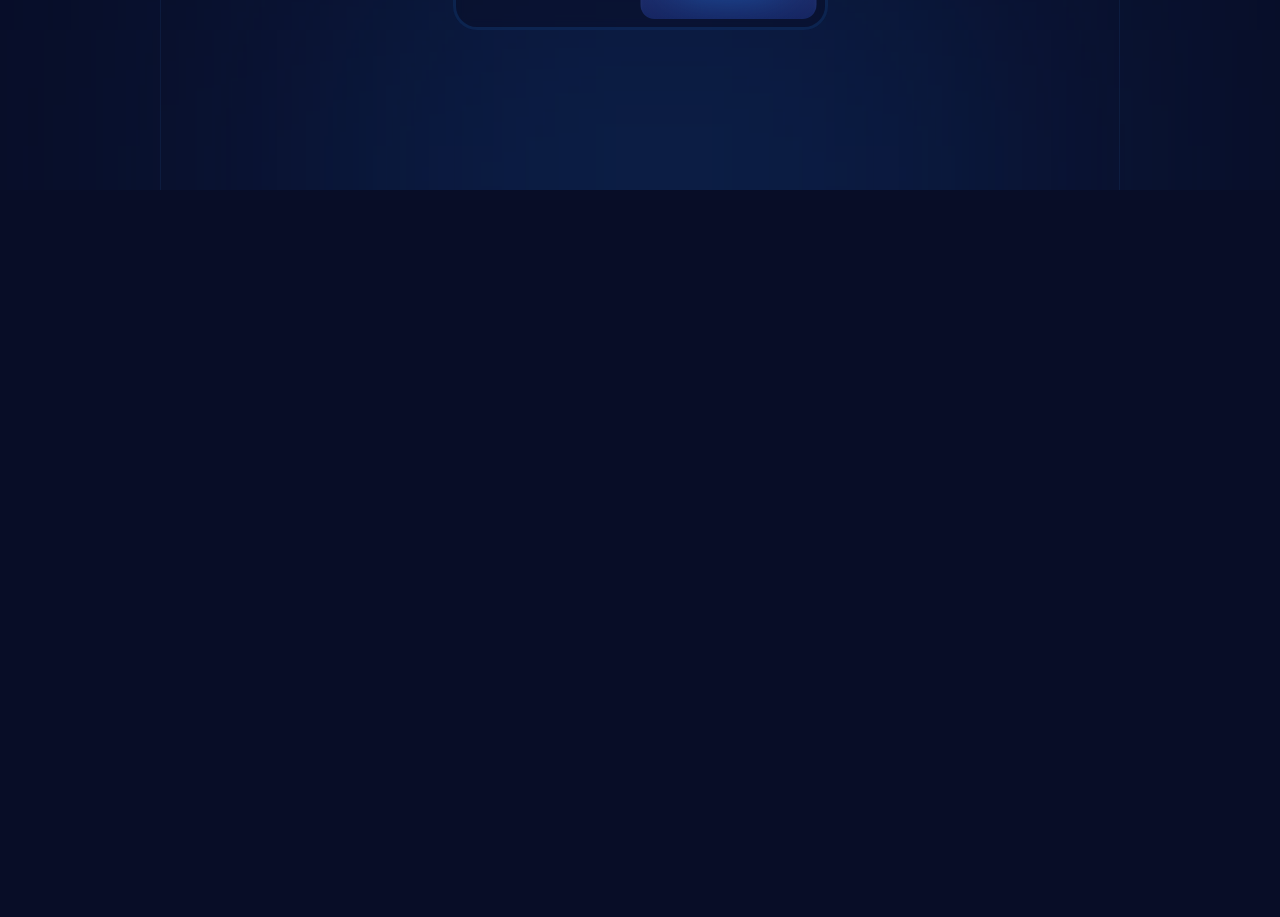
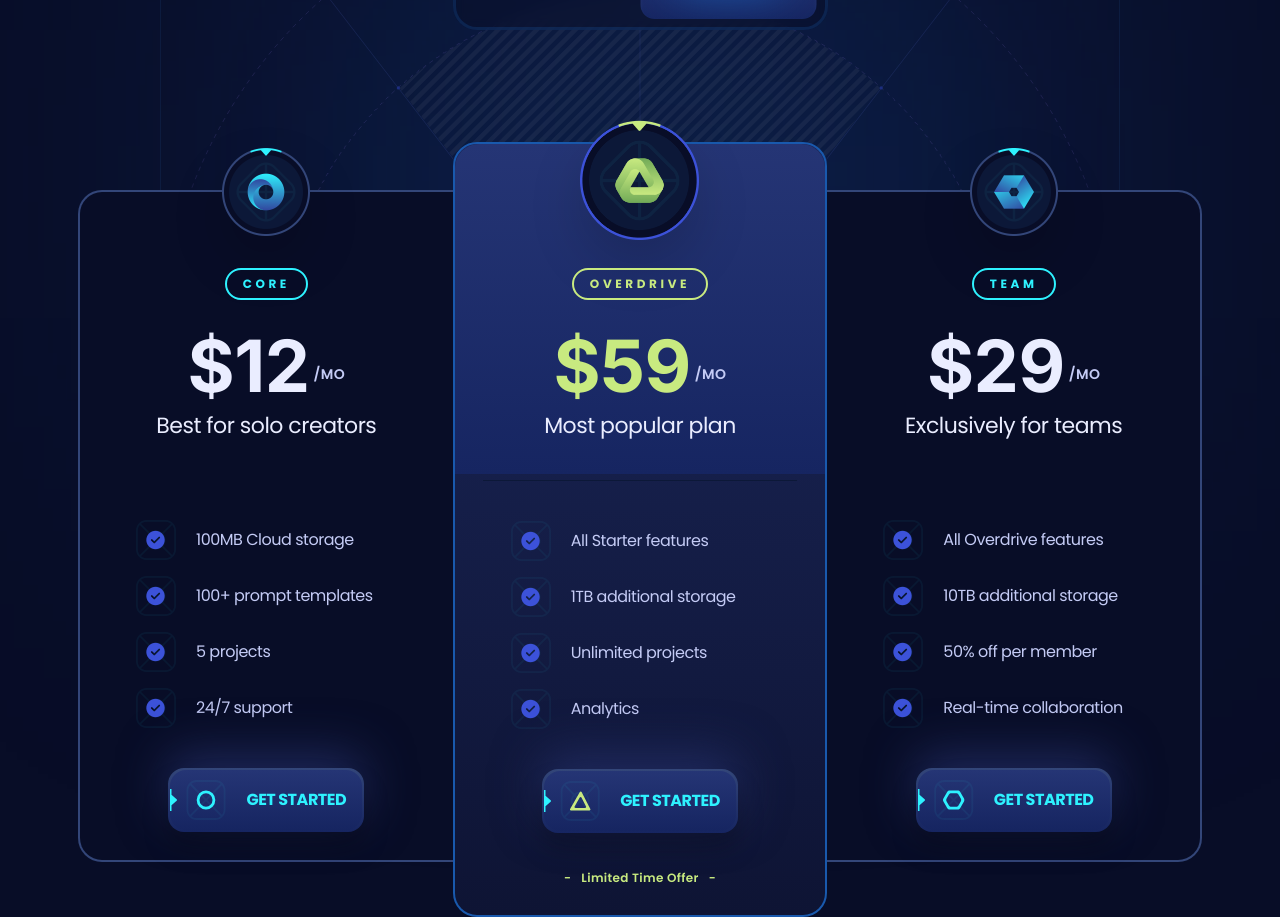
Before and after one commit to sawzwe/avota_landing_demo, a React (Vite) app: page / in a window 1280 px wide. Shown: the part 2140-3057 px from the top of the page. Before the commit the page ends 2330 px from the top, so only its background shows below. Built offline with nearby package versions, Linux system fonts and the light colour scheme.

Commit message:
Feat: Completed Pricing Page

```diff
--- a/package.json
+++ b/package.json
@@ -14,6 +14,7 @@
     "i18next": "^23.15.1",
     "prettier": "^3.3.3",
     "react": "^18.3.1",
+    "react-countup": "^6.5.3",
     "react-dom": "^18.3.1",
     "react-flags-select": "^2.2.3",
     "react-i18next": "^15.0.2",
--- a/public/translations/en/global.json
+++ b/public/translations/en/global.json
@@ -27,6 +27,8 @@
   "pricing": {
     "flexible_pricing_for_teams": "Flexible pricing for teams of all sizes",
     "monthly": "monthly",
-    "annual": "annual"
+    "annual": "annual",
+    "get_started": "Get Started",
+    "limited_time_offer": "Limited Time Offer"
   }
 }
--- a/src/sections/Pricing.tsx
+++ b/src/sections/Pricing.tsx
@@ -2,6 +2,9 @@
 import { useState } from "react";
 import clsx from "clsx";
 import { useTranslation } from "react-i18next";
+import { plans } from "../constants";
+import CountUp from "react-countup";
+import Button from "../components/Button";
 
 const Pricing = () => {
   const [onMonthly, setOnMonthly] = useState<boolean>(false);
@@ -34,6 +37,117 @@
                 )}
               />
             </div>
+            <div className="pricing-bg">
+              <img
+                src="/images/bg-outlines.svg"
+                width={960}
+                height={380}
+                alt="outline"
+                className="relative z-2"
+              />
+              <img
+                src="/images/bg-outlines-fill.png"
+                width={960}
+                height={380}
+                alt="outline"
+                className="absolute inset-0 opacity-5 mix-blend-soft-light"
+              />
+            </div>
+          </div>
+          <div className="scroll-hide relative z-2 -mt-12 flex items-start max-xl:gap-5 max-xl:overflow-auto max-xl:pt-6">
+            {plans.map((plan, index) => (
+              <div
+                key={plan.id}
+                className="pricing-plan_first pricing-plan_last pricing-plan_odd pricing-plan_even relative border-2 p-7 max-xl:min-w-80 max-lg:rounded-3xl xl:w-[calc(33.33%+2px)]"
+              >
+                {index === 1 && (
+                  <div className="g4 absolute h-330 left-0 right-0 top-0 z-1 rounded-tl-3xl rounded-tr-3xl" />
+                )}
+                <div
+                  className={clsx(
+                    "absolute left-0 right-0 z-2 flex items-center justify-center",
+                    index === 1 ? "-top-6" : "-top-6 xl:-top-11",
+                  )}
+                >
+                  <img
+                    src={plan.logo}
+                    alt={plan.title}
+                    width={100}
+                    height={100}
+                    className={clsx(
+                      "object-contain drop-shadow-2xl",
+                      index === 1 ? "size-[120px]" : "size-[88px]",
+                    )}
+                  />
+                </div>
+                <div
+                  className={clsx(
+                    "relative flex flex-col items-center",
+                    index === 1 ? "pt-24" : "pt-12",
+                  )}
+                >
+                  <div
+                    className={clsx(
+                      "small-2 rounded-20 relative z-2 mx-auto mb-6 border-2 px-4 py-1.5 uppercase",
+                      index === 1 ? "border-p3 text-p3" : "border-p1 text-p1",
+                    )}
+                  >
+                    {plan.title}
+                  </div>
+                  <div className="relative z-2 flex items-center justify-center">
+                    <div
+                      className={clsx(
+                        "h-num flex items-start",
+                        index === 1 ? "text-p3" : "text-p4",
+                      )}
+                    >
+                      $
+                      <CountUp
+                        start={plan.priceMonthly}
+                        end={onMonthly ? plan.priceMonthly : plan.priceYearly}
+                        duration={0.4}
+                        useEasing={false}
+                        preserveValue={true}
+                      />
+                    </div>
+                    <div className="small-1 relative top-2 ml-1 uppercase">
+                      /mo
+                    </div>
+                  </div>
+                </div>
+                <div
+                  className={clsx(
+                    "body-1 relative z-2 mb-10 w-full border-b-s2 pb-9 text-center text-p4",
+                    index === 1 && "border-b",
+                  )}
+                >
+                  {plan.caption}
+                </div>
+                <ul className="mx-auto space-y-4 xl:px-7">
+                  {plan.features.map((feature) => (
+                    <li
+                      key={feature}
+                      className="relative flex items-center gap-5"
+                    >
+                      <img
+                        src={"/images/check.png"}
+                        alt="check"
+                        className="size-10 object-contain"
+                      />
+                      <p className="flex-1">{feature}</p>
+                    </li>
+                  ))}
+                </ul>
+                <div className="mt-10 flex w-full justify-center">
+                  <Button icon={plan.icon}>{t("pricing.get_started")}</Button>
+                </div>
+                {index === 1 && (
+                  <p className="small-compact mt-9 text-center text-p3 before:mx-2.5 before:content-['-'] after:mx-2.5 after:content-['-']">
+                    {t("pricing.limited_time_offer")}
+                  </p>
+                )}
+              </div>
+            ))}
           </div>
         </div>
       </Element>
```
Also changed, not shown: 1 other file (tests, documents, lock files or other folders).
